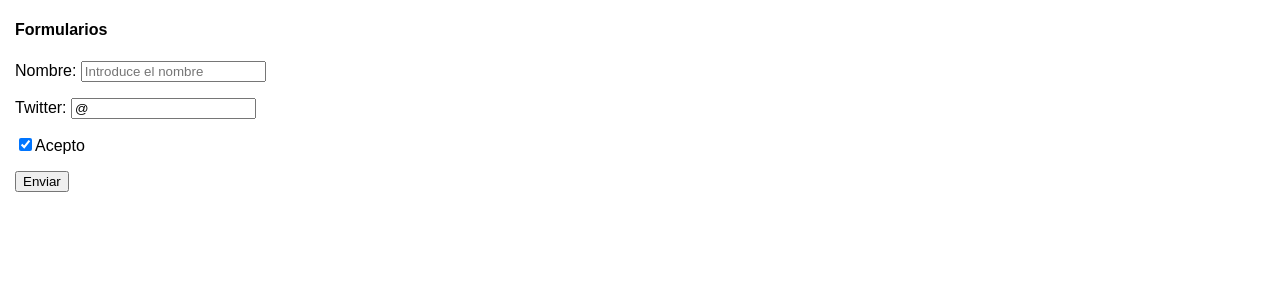
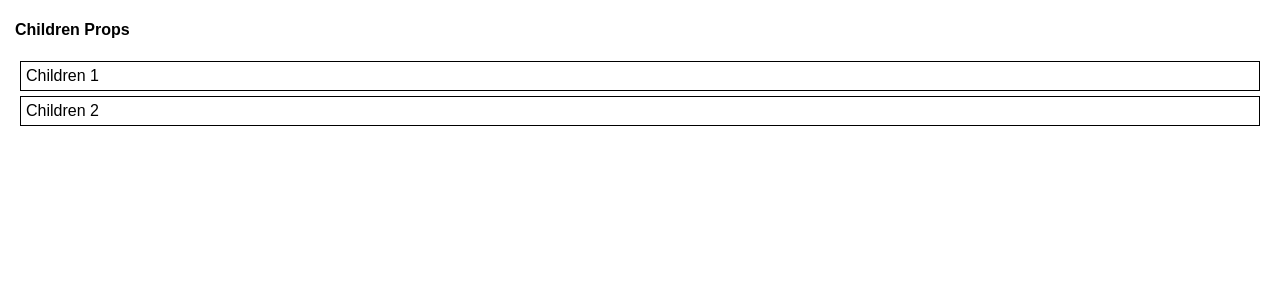
Before and after one commit to nechuba93/aprendereact, a React (Create React App) app: page / in a window 1280 px wide. Shown: the top 300 px of the page. Built offline with nearby package versions, Linux system fonts and the light colour scheme.

Commit message:
6:40 children prop

```diff
--- a/src/App.js
+++ b/src/App.js
@@ -2,12 +2,24 @@
 import "./App.css";
 import Forms from './sections/forms';
 
+
+class Box extends Component {
+  render() {
+    return (
+      <div style= {{border: '1px solid #000', margin: 5, padding: 5}}>
+        {this.props.children}
+      </div>
+    )
+  }
+}
 class App extends Component {
 
   render() {
     return (
       <div className="App">
-        <Forms />
+        <h4>Children Props</h4>
+        <Box>Children 1</Box>
+        <Box>Children 2</Box>
       </div>
     );
   }
```
